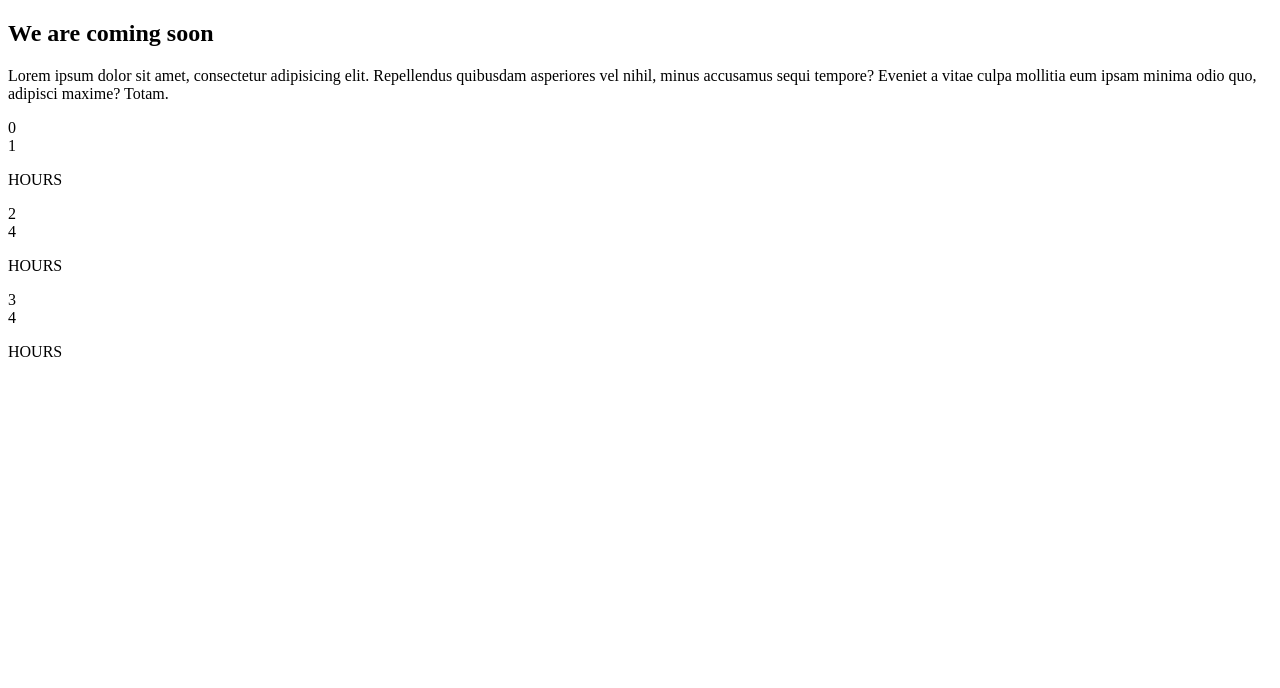
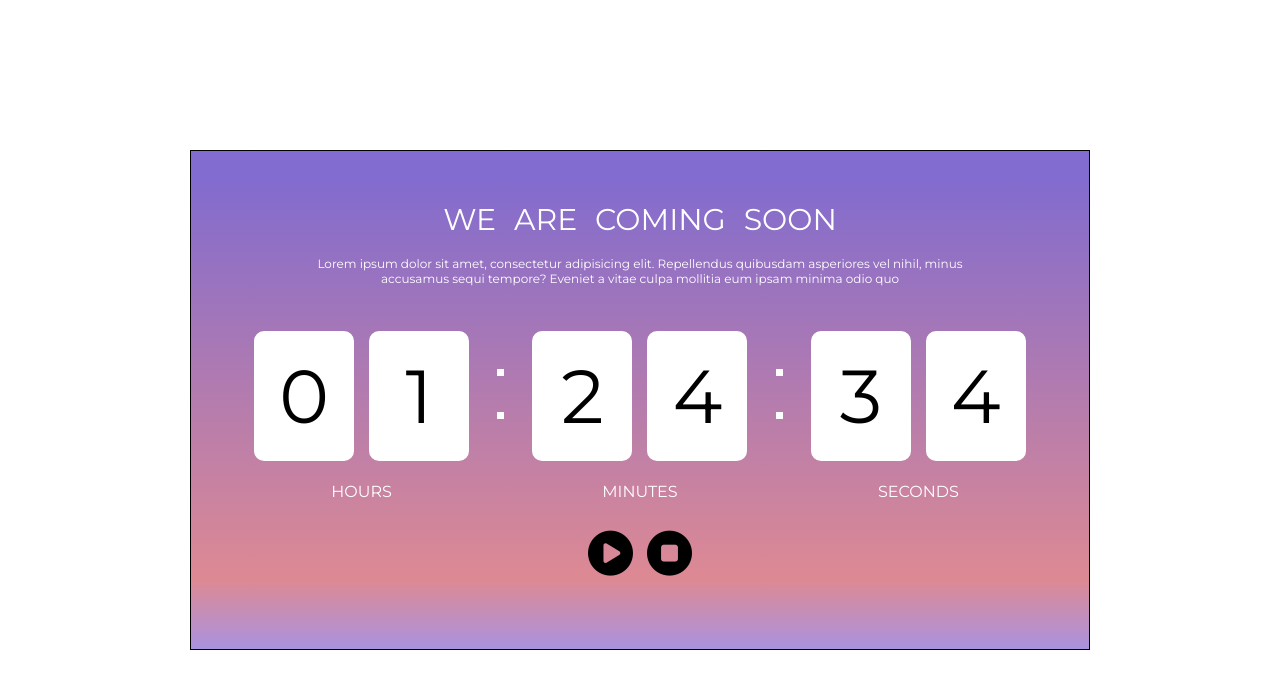
Before and after one commit to KenanHaciyev/Timer, a plain HTML site: page index.html in a window 1280 px wide. Drawn offline with Linux system fonts and the light colour scheme.

Commit message:
style: added styles to project

```diff
--- a/index.html
+++ b/index.html
@@ -4,6 +4,7 @@
 		<meta charset="UTF-8" />
 		<meta name="viewport" content="width=device-width, initial-scale=1.0" />
 		<link rel="stylesheet" href="./styles/styles.css" />
+		<script src="https://kit.fontawesome.com/0e8fb69651.js" crossorigin="anonymous"></script>
 		<title>Timer</title>
 	</head>
 	<body>
@@ -12,45 +13,50 @@
 				<div class="content">
 					<div class="timer">
 						<div class="timer__head">
-							<h2>We are coming soon</h2>
+							<h2 class="timer__title">We are coming soon</h2>
 							<p>
 								Lorem ipsum dolor sit amet, consectetur adipisicing elit. Repellendus quibusdam
 								asperiores vel nihil, minus accusamus sequi tempore? Eveniet a vitae culpa mollitia
-								eum ipsam minima odio quo, adipisci maxime? Totam.
+								eum ipsam minima odio quo
 							</p>
 						</div>
 						<div class="timer__body">
 							<div class="timer__item">
-								<div class="timer__hours">
-									<div class="timer__hours-left">0</div>
-									<div class="timer__hours-right">1</div>
+								<div class="timer__hours numbers">
+									<div class="timer__hours-left box">0</div>
+									<div class="timer__hours-right box">1</div>
 								</div>
 								<p>HOURS</p>
 							</div>
-							<span></span>
-							<span></span>
+							<div class="timer__dots">
+								<span class="dot"></span>
+								<span class="dot"></span>
+							</div>
 							<div class="timer__item">
-								<div class="timer__minutes">
-									<div class="timer__minutes-left">2</div>
-									<div class="timer__minutes-right">4</div>
+								<div class="timer__minutes numbers">
+									<div class="timer__minutes-left box">2</div>
+									<div class="timer__minutes-right box">4</div>
 								</div>
-								<p>HOURS</p>
+								<p>MINUTES</p>
 							</div>
-							<span></span>
-							<span></span>
+							<div class="timer__dots">
+								<span class="dot"></span>
+								<span class="dot"></span>
+							</div>
 							<div class="timer__item">
-								<div class="timer__seconds">
-									<div class="timer__seconds-left">3</div>
-									<div class="timer__seconds-right">4</div>
+								<div class="timer__seconds numbers">
+									<div class="timer__seconds-left box">3</div>
+									<div class="timer__seconds-right box">4</div>
 								</div>
-								<p>HOURS</p>
+								<p>SECONDS</p>
 							</div>
 						</div>
 					</div>
 
 					<div class="icons">
-						<i class="icon__play"></i>
-						<i class="icon__stop"></i>
+						<i class="fa-solid fa-circle-play icons__item play"></i>
+						<!-- <i class="fa-solid fa-pause icons__item pause"></i> -->
+						<i class="fa-solid fa-circle-stop icons__item stop"></i>
 					</div>
 				</div>
 			</section>
--- a/styles/styles.scss
+++ b/styles/styles.scss
@@ -0,0 +1,108 @@
+@import url('https://fonts.googleapis.com/css2?family=Montserrat:wght@100;200;300;400;500;600;700;800&display=swap');
+
+* {
+	margin: 0;
+	padding: 0;
+	box-sizing: border-box;
+}
+
+body {
+	height: 100vh;
+	font-family: 'Montserrat', sans-serif;
+}
+
+@mixin flex($justify-content: center, $align-items: center) {
+	display: flex;
+	justify-content: $justify-content;
+	align-items: $align-items;
+}
+.wrapper {
+	@include flex;
+	height: 100vh;
+	margin: 0;
+}
+
+.content {
+	height: 500px;
+	width: 900px;
+	padding: 50px;
+	border: 1px solid black;
+	text-align: center;
+	background: rgb(71, 22, 187);
+	background: linear-gradient(
+		0deg,
+		rgba(71, 22, 187, 0.46551120448179273) 0%,
+		rgba(211, 101, 114, 0.7652310924369747) 14%,
+		rgba(84, 53, 188, 0.7288165266106443) 94%
+	);
+
+	.icons {
+		&__item {
+			font-size: 45px;
+			cursor: pointer;
+			margin: 0 5px;
+		}
+	}
+}
+
+.timer {
+	@include flex;
+	color: #fff;
+	flex-direction: column;
+
+	&__head {
+		width: 700px;
+		font-size: 12px;
+		margin-bottom: 30px;
+	}
+
+	&__title {
+		font-size: 30px;
+		font-weight: 400;
+		text-transform: uppercase;
+		margin-bottom: 18px;
+		word-spacing: 10px;
+	}
+
+	&__body {
+		@include flex(space-around);
+		width: 800px;
+		height: 200px;
+		margin-bottom: 15px;
+
+		.timer__dots {
+			@include flex(space-between);
+			flex-direction: column;
+			margin-bottom: 45px;
+			height: 50px;
+
+			.dot {
+				height: 7px;
+				width: 7px;
+				display: block;
+				background-color: #fff;
+			}
+		}
+	}
+
+	&__item {
+		@include flex(space-between);
+		flex-direction: column;
+		height: 170px;
+
+		.box {
+			@include flex;
+			height: 130px;
+			width: 100px;
+			background-color: #fff;
+			border-radius: 10px;
+		}
+
+		.numbers {
+			@include flex(space-between);
+			color: #000;
+			font-size: 75px;
+			width: 215px;
+		}
+	}
+}
```
Also changed, not shown: styles/styles.css, 1 other file.
